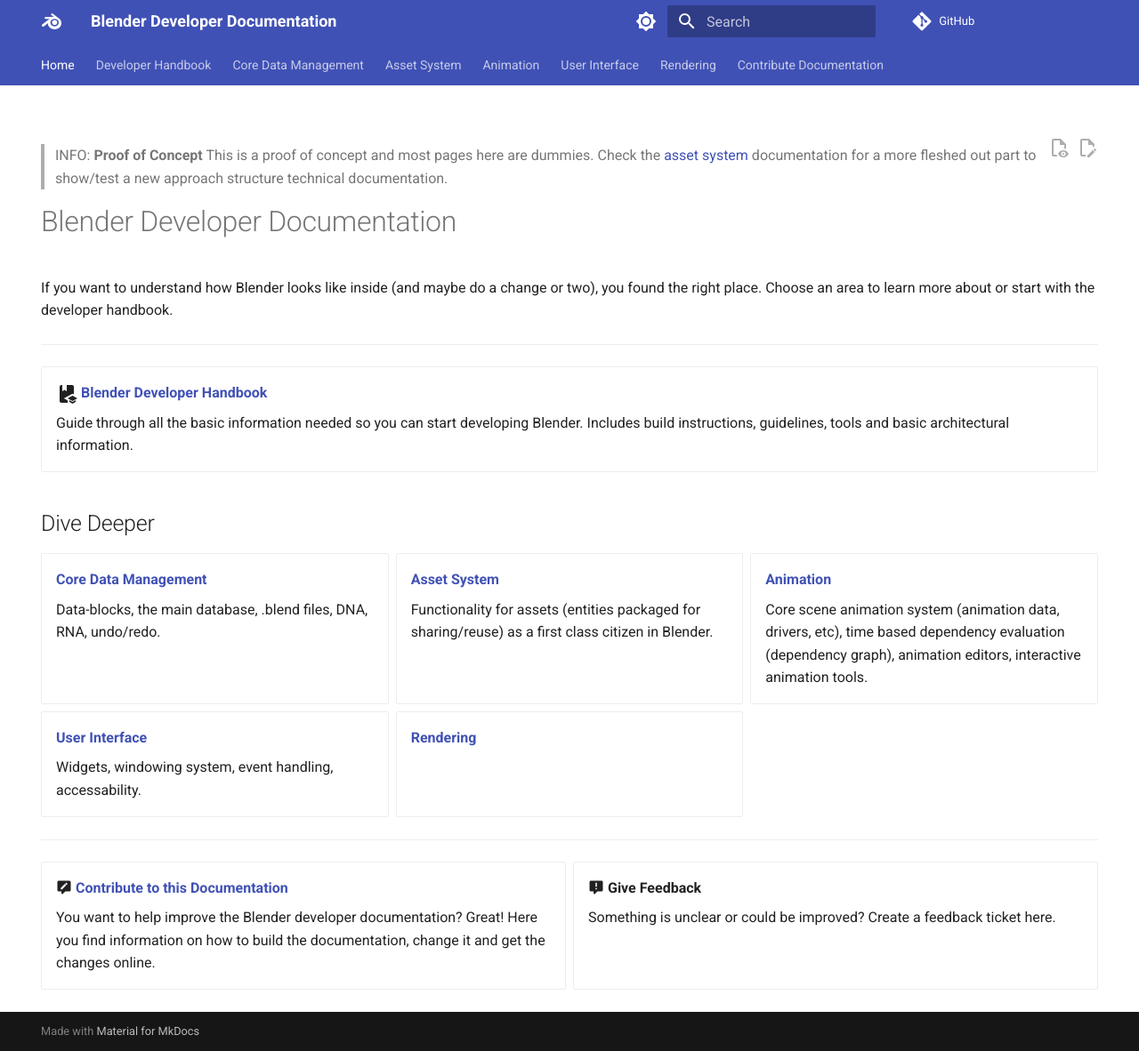
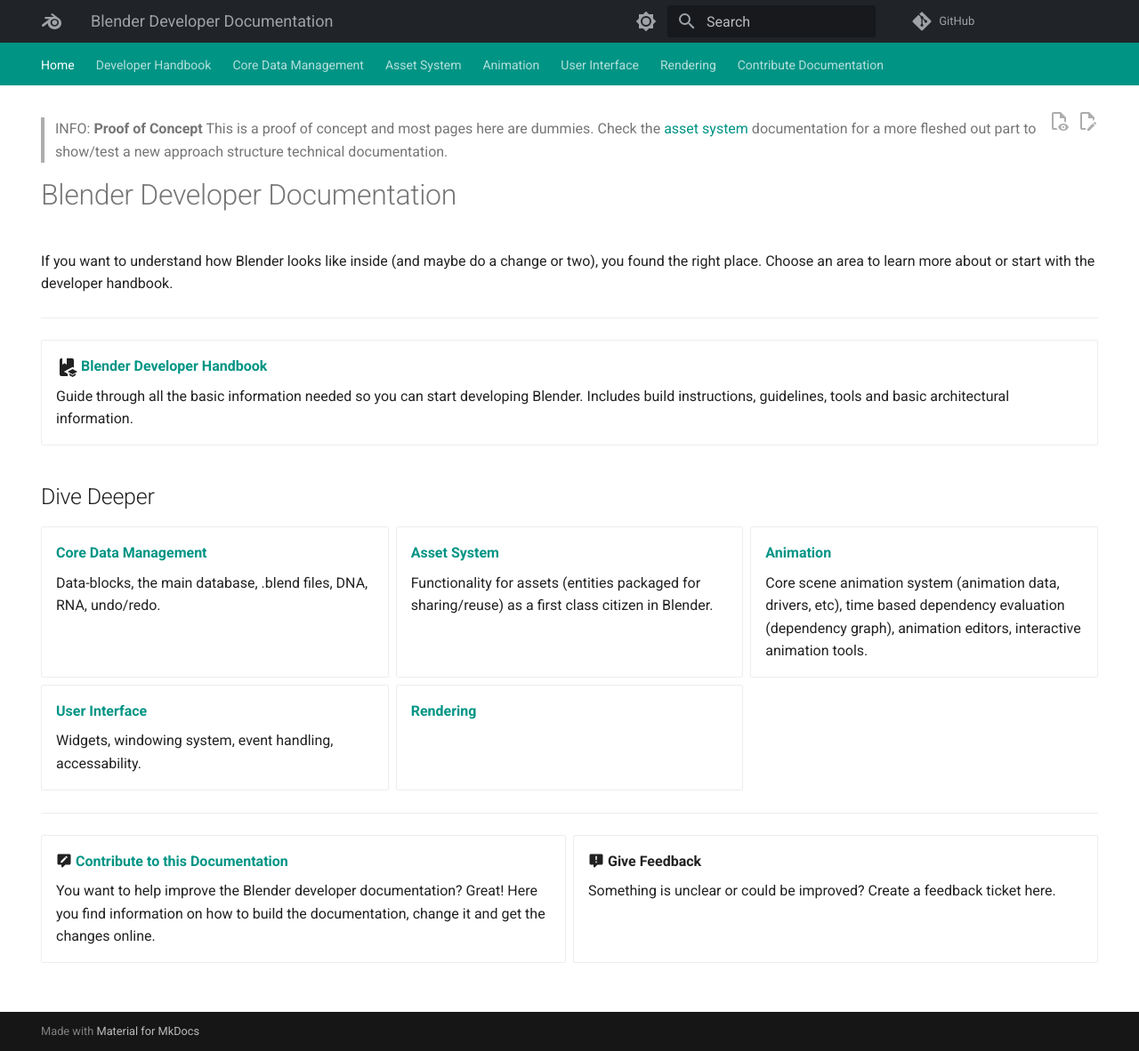
Before and after one commit to julianeisel/devdocs, an MkDocs documentation site: the page built from docs/index.md, in a window 1280 px wide and 1182 px high. Shown: the whole window at 89% size. Built offline with MkDocs 1.6.1 and Material for MkDocs 9.7.7, drawn with Linux system fonts in a browser that asks for light colours; comment, search, counter and statistics services are not loaded.

Commit message:
Customize theme

```diff
--- /dev/null
+++ b/docs/stylesheets/extra.css
@@ -0,0 +1,37 @@
+.md-main__inner {
+    margin-top: 0;
+}
+
+body[data-md-color-scheme="default"] {
+    --md-primary-fg-color--dark: hsl(213, 10%, 14%);
+}
+
+body[data-md-color-scheme="slate"] {
+    --md-primary-fg-color--dark: hsl(213, 10%, 14%);
+    --md-default-bg-color: hsl(213, 10%, 18%);
+}
+
+body {
+    --md-primary-fg-color--dark: hsl(213, 10%, 14%);
+}
+
+.md-header {
+    background-color: var(--md-primary-fg-color--dark);
+    --md-primary-bg-color: hsl(213, 5%, 64%);
+}
+
+.md-source:hover,
+.md-header__button:hover {
+    color: white;
+    opacity: unset;
+    transition: color 150ms ease-out;
+}
+
+.md-header__topic:first-child {
+    font-weight: unset;
+}
+
+.md-typeset .admonition,
+.md-typeset details {
+    font-size: 0.77rem;
+}
--- a/mkdocs.yml
+++ b/mkdocs.yml
@@ -20,6 +20,8 @@
     # Palette toggle for light mode
     - media: "(prefers-color-scheme: light)"
       scheme: default
+      accent: deep orange
+      primary: teal
       toggle:
         icon: material/brightness-7
         name: Switch to dark mode
@@ -27,6 +29,8 @@
     # Palette toggle for dark mode
     - media: "(prefers-color-scheme: dark)"
       scheme: slate
+      accent: teal
+      primary: teal
       toggle:
         icon: material/brightness-3
         name: Switch to light mode
```
